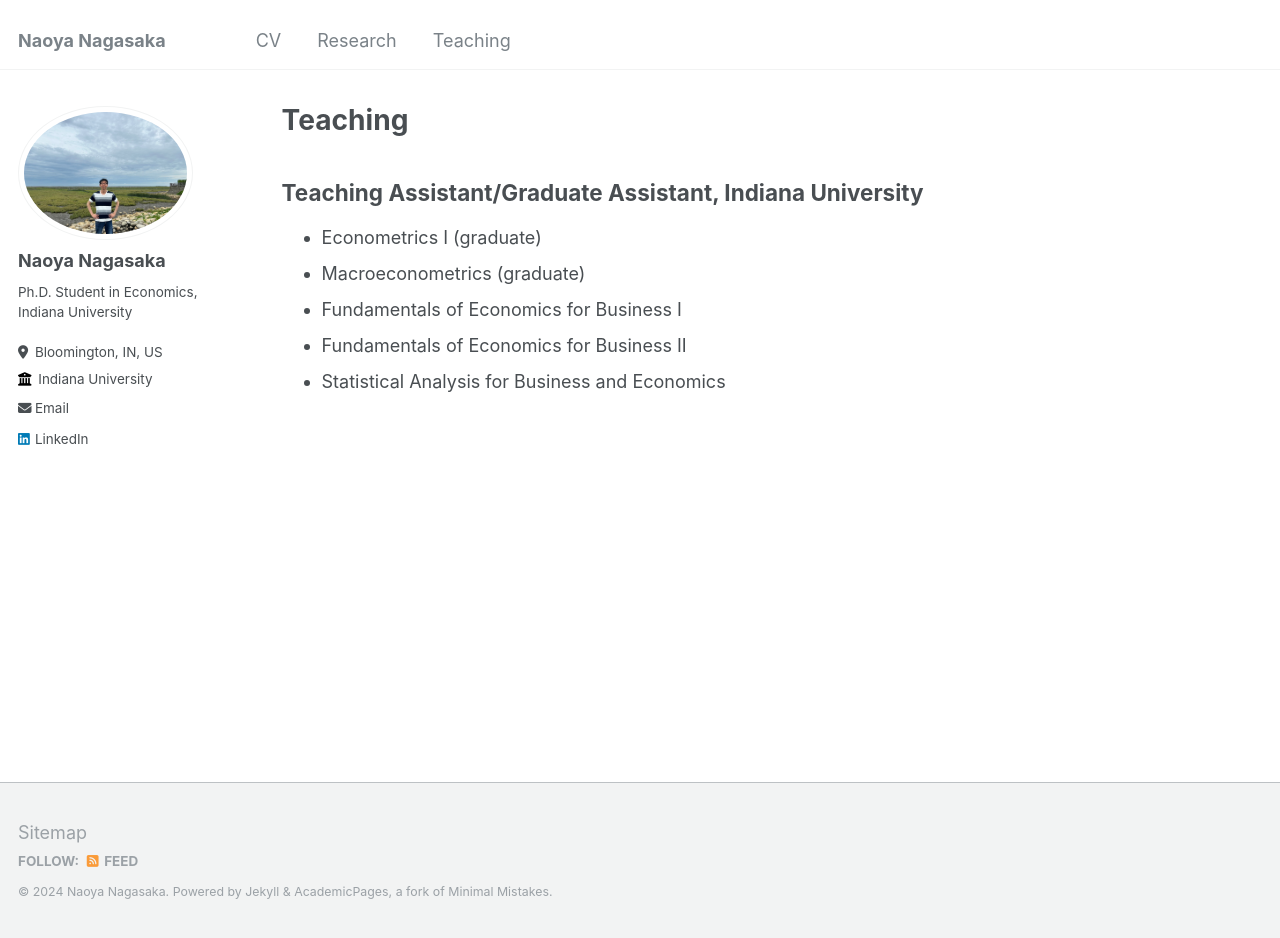
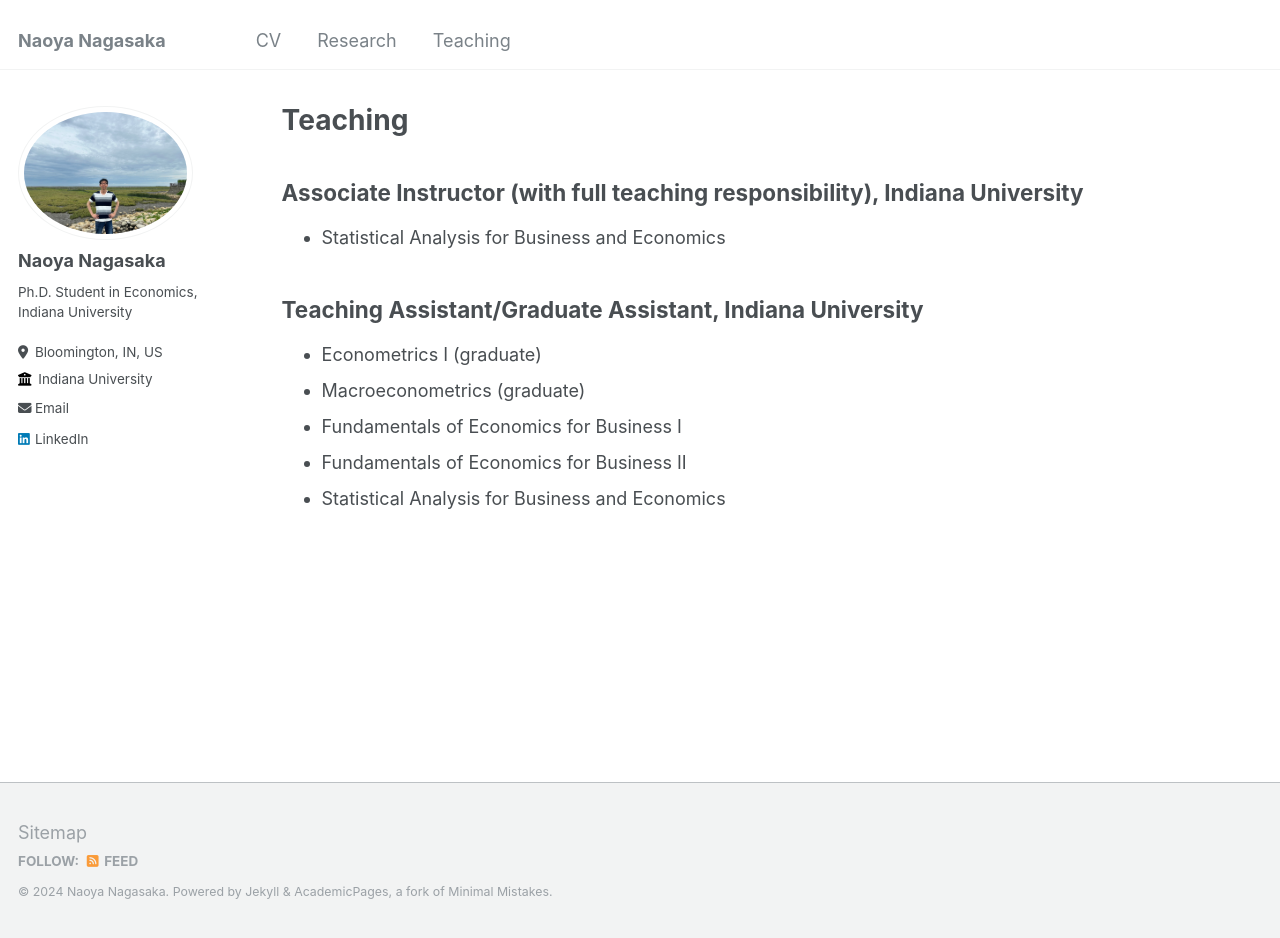
Before and after one commit to naonagas/naonagas.github.io, a Jekyll site: the page built from _pages/teaching.html, in a window 1280 px wide and 938 px high. Built offline with Jekyll 4.4.1, drawn with Linux system fonts in a browser that asks for light colours.

Commit message:
Update teaching.html

```diff
--- a/_pages/teaching.html
+++ b/_pages/teaching.html
@@ -4,6 +4,10 @@ title: "Teaching"
 permalink: /teaching/
 author_profile: true
 ---
+<h2>Associate Instructor (with full teaching responsibility), Indiana University</h2>
+<ul>
+  <li>Statistical Analysis for Business and Economics</li>
+</ul>
 
 <h2>Teaching Assistant/Graduate Assistant, Indiana University</h2>
 <ul>
```
